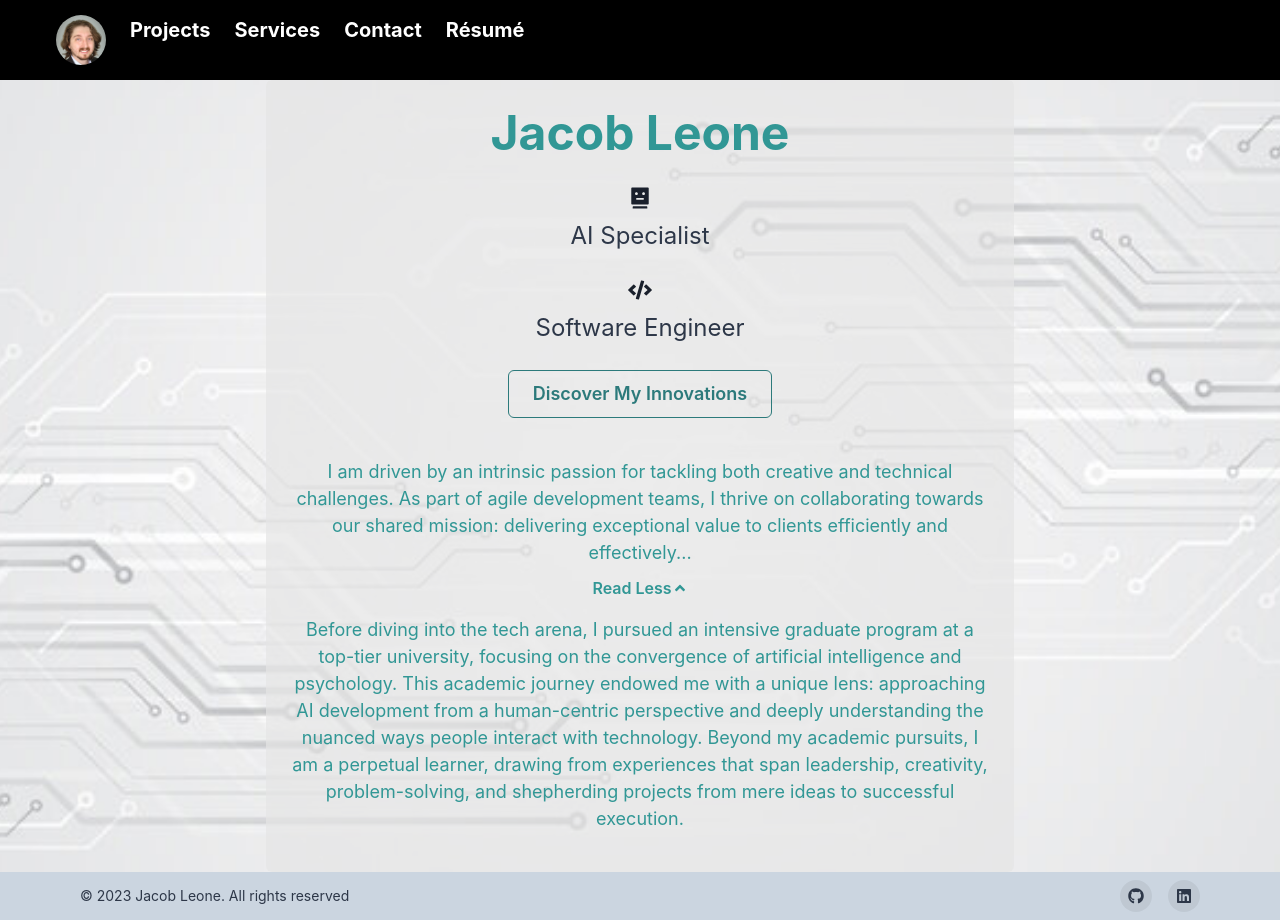
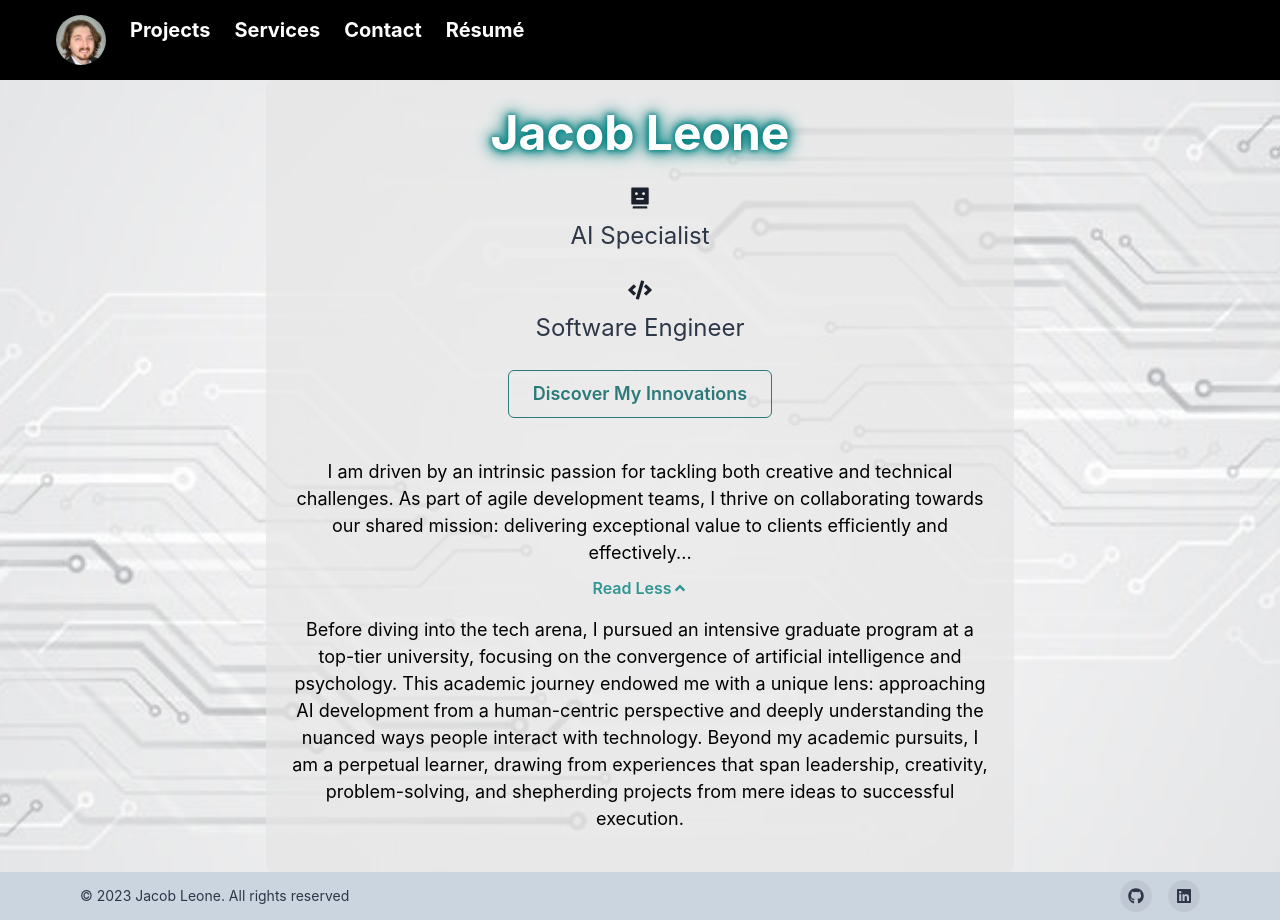
Before and after one commit to jacklion710/jacobleone-tech-portfolio, a Next.js app: page / in a window 1280 px wide. Both pictures are taken after a click on the button "Read More". Built offline with nearby package versions, Linux system fonts and the light colour scheme.

Commit message:
Changed text colors and added glow

```diff
--- a/components/LandingPage.tsx
+++ b/components/LandingPage.tsx
@@ -27,12 +27,13 @@ const LandingPage = () => {
       </Helmet>
       <Box bgColor="rgba(230, 230, 230, 0.7)" p={6} borderRadius="md">
         <VStack spacing={6}>
-          <Heading
+        <Heading
             fontSize={['2xl', '3xl', '4xl', '5xl']}
-            color="teal.500"
-          >
+            color="white"
+            textShadow="0 0 5px teal, 0 0 10px teal, 0 0 15px teal, 0 0 20px teal"
+        >
             Jacob Leone
-          </Heading>
+        </Heading>
           <VStack spacing={2}>
             <AiFillRobot size="1.5em" color="gray.700" />
             <Text fontSize={['lg', 'xl', '2xl']} color="gray.700">AI Specialist</Text>
@@ -50,14 +51,14 @@ const LandingPage = () => {
               Discover My Innovations
           </Button>
           <Box textAlign="center" w="100%" my={4}>
-            <Text fontSize="lg" color="teal.500" mb={1} maxW="700px" textAlign="center" mx="auto">
+            <Text fontSize="lg" color="black" mb={1} maxW="700px" textAlign="center" mx="auto">
               I am driven by an intrinsic passion for tackling both creative and technical challenges. As part of agile development teams, I thrive on collaborating towards our shared mission: delivering exceptional value to clients efficiently and effectively...
             </Text>
             <Button variant="link" color="teal.500" onClick={onToggle} mt={2}>
               {isOpen ? "Read Less" : "Read More"} {isOpen ? <FaAngleUp /> : <FaAngleDown />}
             </Button>
             <Collapse in={isOpen}>
-              <Text fontSize="lg" color="teal.500" mt={4} maxW="700px" textAlign="center" mx="auto">
+              <Text fontSize="lg" color="black" mt={4} maxW="700px" textAlign="center" mx="auto">
                 Before diving into the tech arena, I pursued an intensive graduate program at a top-tier university, focusing on the convergence of artificial intelligence and psychology. This academic journey endowed me with a unique lens: approaching AI development from a human-centric perspective and deeply understanding the nuanced ways people interact with technology. Beyond my academic pursuits, I am a perpetual learner, drawing from experiences that span leadership, creativity, problem-solving, and shepherding projects from mere ideas to successful execution.
               </Text>
             </Collapse>
```
